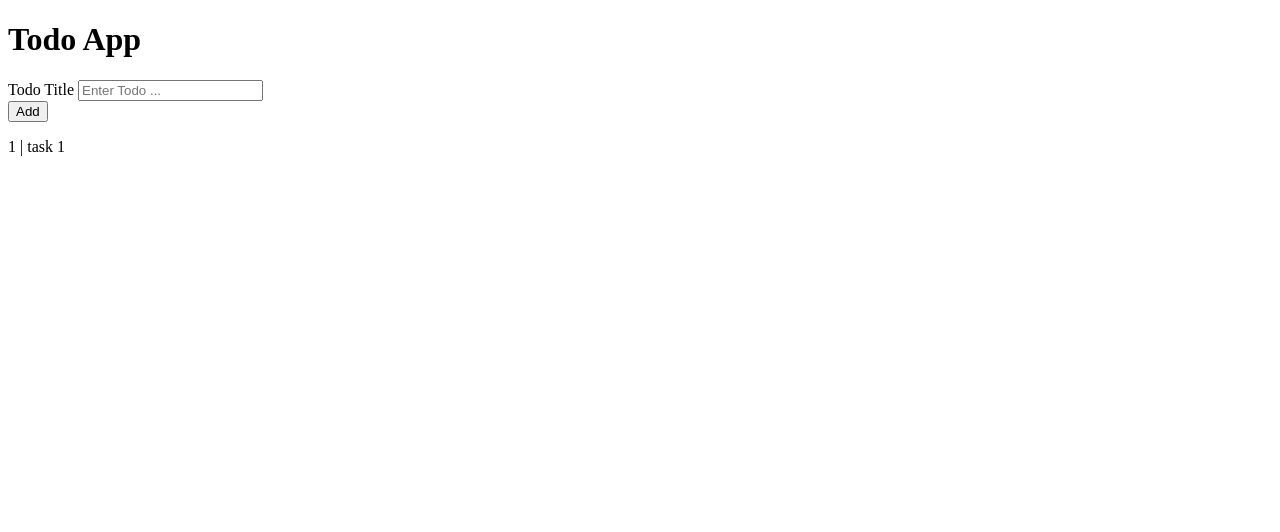
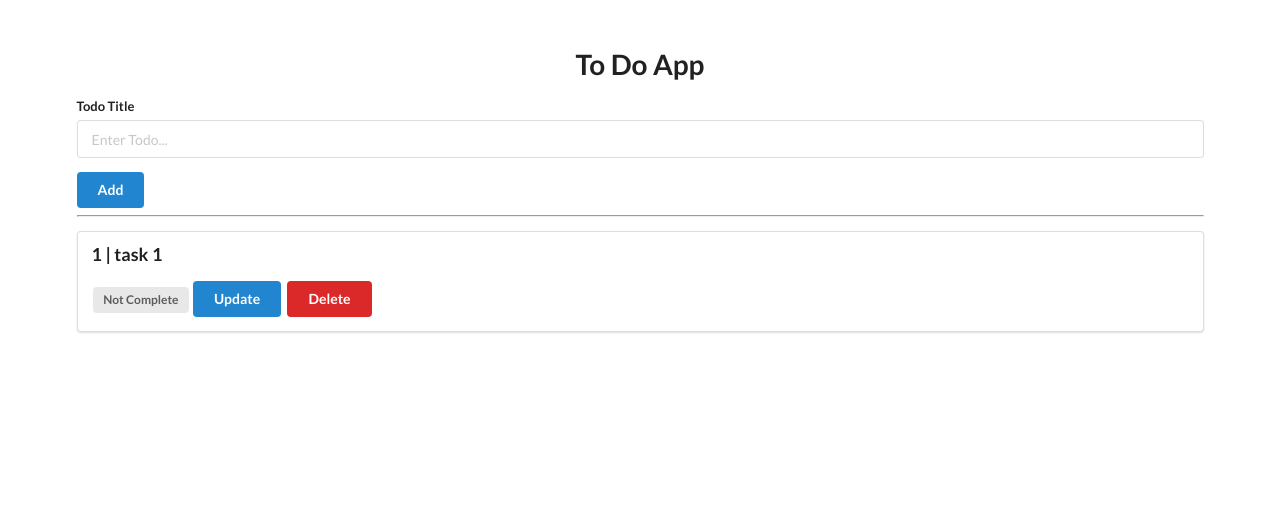
Before and after one commit to orojlo/todoapp, a Flask app: page / in a window 1280 px wide. Shown: the top 532 px of the page. Before the commit the page ends 156 px from the top, so only its background shows below. Run offline with Flask 2, Linux system fonts and the light colour scheme; data comes from the database, SQL or seed files in the repository; both versions use the stored data as it was after the commit.

Commit message:
add update actions

```diff
--- a/app.py
+++ b/app.py
@@ -1,5 +1,4 @@
-from venv import create
-from flask import Flask, render_template
+from flask import Flask, render_template, request, redirect, url_for
 from flask_sqlalchemy import SQLAlchemy
 
 
@@ -20,6 +19,36 @@
     print(todo_list)
     return render_template('base.html', todo_list=todo_list)
 
+
+@app.route("/add", methods=["POST"])
+def add():
+    # Add New Item
+    title = request.form.get('title')
+    new_todo = Todo(title=title, complete=False)
+    db.session.add(new_todo)
+    db.session.commit()
+    return redirect(url_for("index"))
+
+
+@app.route("/update/<int:todo_id>")
+def update(todo_id):
+    # Update
+    todo = Todo.query.filter_by(id=todo_id).first()
+    todo.complete = not todo.complete
+    db.session.commit()
+    return redirect(url_for("index"))
+
+
+@app.route("/delete/<int:todo_id>")
+def delete(todo_id):
+    # Update
+    todo = Todo.query.filter_by(id=todo_id).first()
+    db.session.delete(todo)
+    db.session.commit()
+    return redirect(url_for("index"))
+
+
+
 if __name__ == "__main__":
     db.create_all()
 
--- a/templates/base.html
+++ b/templates/base.html
@@ -1,28 +1,44 @@
 <!DOCTYPE html>
 <html lang="en">
+
 <head>
     <meta charset="UTF-8">
-    <meta http-equiv="X-UA-Compatible" content="IE=edge">
     <meta name="viewport" content="width=device-width, initial-scale=1.0">
-    <title>ToDo App</title>
+    <title>Todo App</title>
+
+    <link rel="stylesheet" href="https://cdn.jsdelivr.net/npm/semantic-ui@2.4.2/dist/semantic.min.css">
+    <script src="https://cdn.jsdelivr.net/npm/semantic-ui@2.4.2/dist/semantic.min.js"></script>
 </head>
+
 <body>
+    <div style="margin-top: 50px;" class="ui container">
+        <h1 class="ui center aligned header">To Do App</h1>
 
-    <h1>Todo App</h1>
+        <form class="ui form" action="/add" method="post">
+            <div class="field">
+                <label>Todo Title</label>
+                <input type="text" name="title" placeholder="Enter Todo..."><br>
+            </div>
+            <button class="ui blue button" type="submit">Add</button>
+        </form>
 
-    <form action="">
-        <div>
-            <label for="title">Todo Title</label>
-            <input type="text" name="title" placeholder="Enter Todo ...">
-            <br>
-            <button type="submit">Add</button>
+        <hr>
+
+        {% for todo in todo_list %}
+        <div class="ui segment">
+            <p class="ui big header">{{todo.id }} | {{ todo.title }}</p>
+
+            {% if todo.complete == False %}
+            <span class="ui gray label">Not Complete</span>
+            {% else %}
+            <span class="ui green label">Completed</span>
+            {% endif %}
+
+            <a class="ui blue button" href="/update/{{ todo.id }}">Update</a>
+            <a class="ui red button" href="/delete/{{ todo.id }}">Delete</a>
         </div>
-    </form>
+        {% endfor %}
+    </div>
+</body>
 
-    {% for todo in todo_list %}
-        <p>{{ todo.id}} | {{ todo.title }}</p>
-    {% endfor %}
-
-
-</body>
 </html>
```
Also changed, not shown: db.sqlite.
